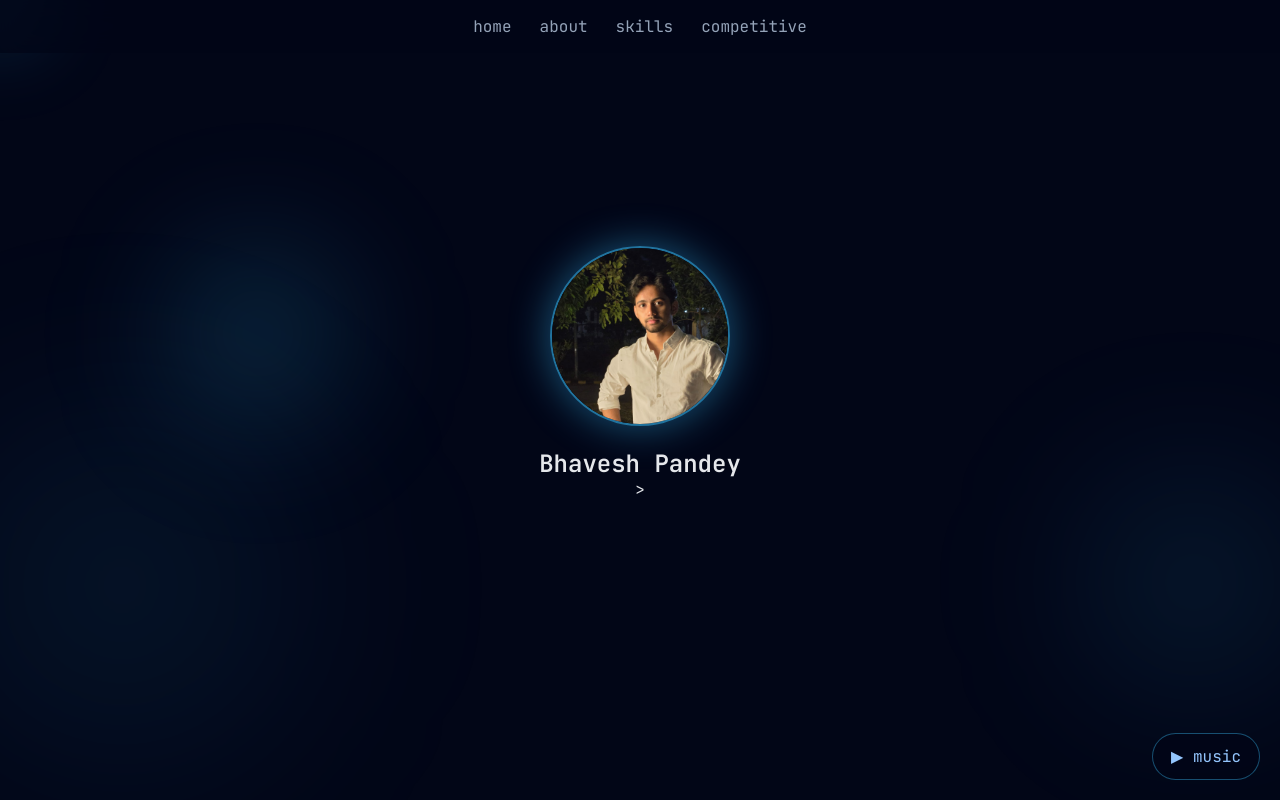
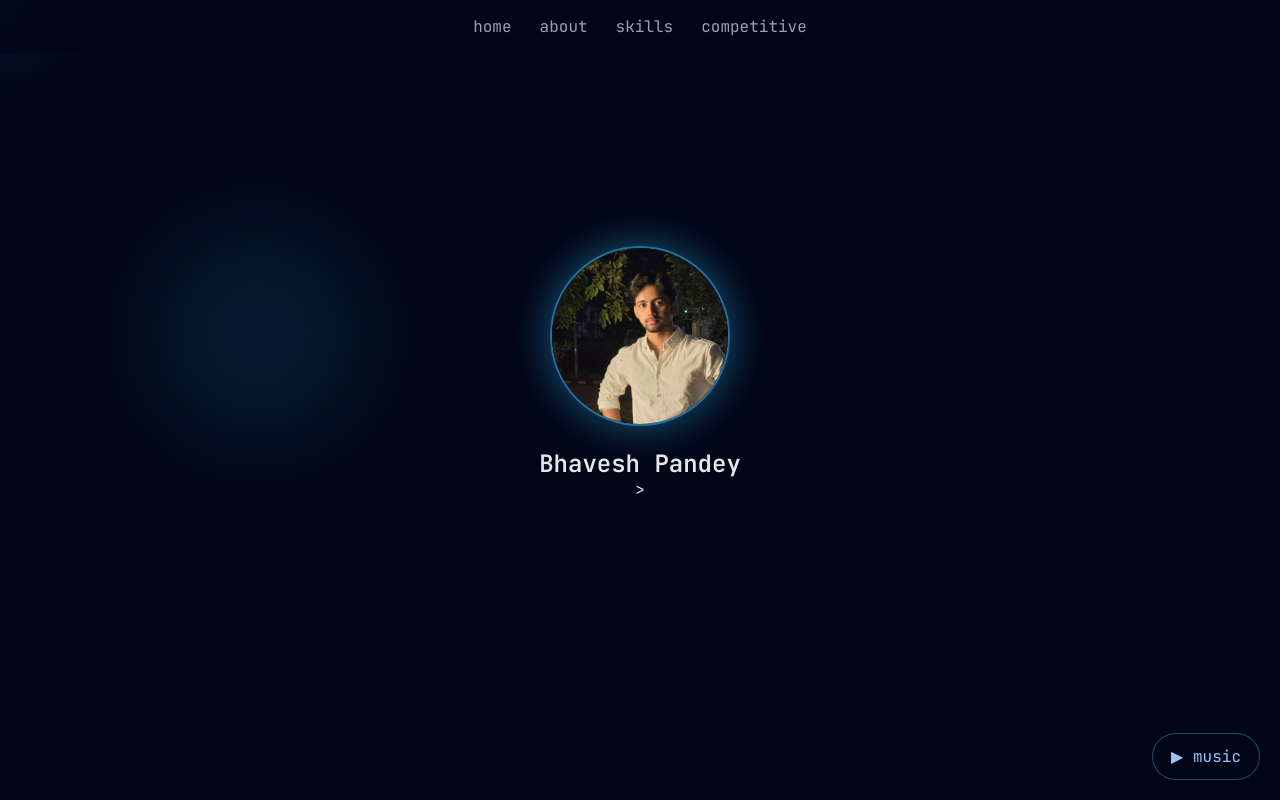
Before and after one commit to codewithbhaveshh/codewithbhaveshh.github.io, a plain HTML site: page index.html in a window 1280 px wide. Drawn offline with Linux system fonts and the light colour scheme.

Commit message:
Update index.html

```diff
--- a/index.html
+++ b/index.html
@@ -2,95 +2,33 @@
 <html lang="en">
 <head>
 <meta charset="UTF-8">
-    <meta name="viewport" content="width=device-width, initial-scale=1.0">
 <title>Bhavesh Pandey</title>
 <link rel="stylesheet" href="style.css">
-    <style>
-        /* Shooting Stars Layer */
-        #shooting-stars {
-            position: fixed;
-            inset: 0;
-            pointer-events: none;
-            z-index: -1;
-        }
-        .meteor {
-            position: absolute;
-            height: 2px;
-            background: linear-gradient(to right, transparent, #38bdf8);
-            opacity: 0;
-            animation: shoot linear forwards;
-        }
-        @keyframes shoot {
-            0% { opacity: 0; transform: translate(0, 0); }
-            10% { opacity: 1; }
-            100% { opacity: 0; transform: translate(300vw, 300vh); }
-        }
-
-        /* Extra Orbs for Depth */
-        .extra-orb1 {
-            position: fixed;
-            width: 500px;
-            height: 500px;
-            border-radius: 50%;
-            background: radial-gradient(circle, rgba(56,189,248,.12), transparent 70%);
-            top: 40%;
-            left: -10%;
-            filter: blur(100px);
-            animation: orbFloat 20s ease-in-out infinite alternate;
-            z-index: -3;
-        }
-        .extra-orb2 {
-            position: fixed;
-            width: 300px;
-            height: 300px;
-            border-radius: 50%;
-            background: radial-gradient(circle, rgba(56,189,248,.18), transparent 70%);
-            bottom: 20%;
-            right: -5%;
-            filter: blur(80px);
-            animation: orbFloat 15s ease-in-out infinite alternate-reverse;
-            z-index: -3;
-        }
-
-        /* Force Hero Text Visibility */
-        .hero-name, .terminal-line, #typed {
-            opacity: 1 !important;
-            visibility: visible !important;
-        }
-    </style>
 </head>
 <body>
-    <canvas id="bg-particles"></canvas>
-    <div id="shooting-stars"></div>
-    <div class="cursor-glow"></div>
  <div class="float-orb"></div>
-    <div class="extra-orb1"></div>
-    <div class="extra-orb2"></div>
-
-    <audio id="bgm" loop preload="auto">
-        <source src="stars.mp3" type="audio/mpeg">
+  <audio id="bgm" loop>
+  <source src="stars.mp3">
 </audio>
 <div id="musicBtn" class="music-btn">▶ music</div>
-
+  <canvas id="bg-particles"></canvas>
   <div id="page-transition"></div>
-
+<div class="cursor-glow"></div>
 <nav class="nav">
   <a href="index.html">home</a>
   <a href="about.html">about</a>
   <a href="skills.html">skills</a>
   <a href="cp.html">competitive</a>
 </nav>
-
 <section class="hero cinematic show">
   <div class="spotlight"></div>
-        <img src="profile.jpeg" alt="Bhavesh Pandey" class="hero-img">
+  <img src="profile.jpeg" class="hero-img">
   <h1 class="hero-name">Bhavesh Pandey</h1>
   <div class="terminal-line">
     <span class="prompt">></span>
     <span id="typed"></span>
   </div>
 </section>
-
 <script src="script.js"></script>
 </body>
 </html>
```
Lines whose indentation alone changed are shown as unchanged.
